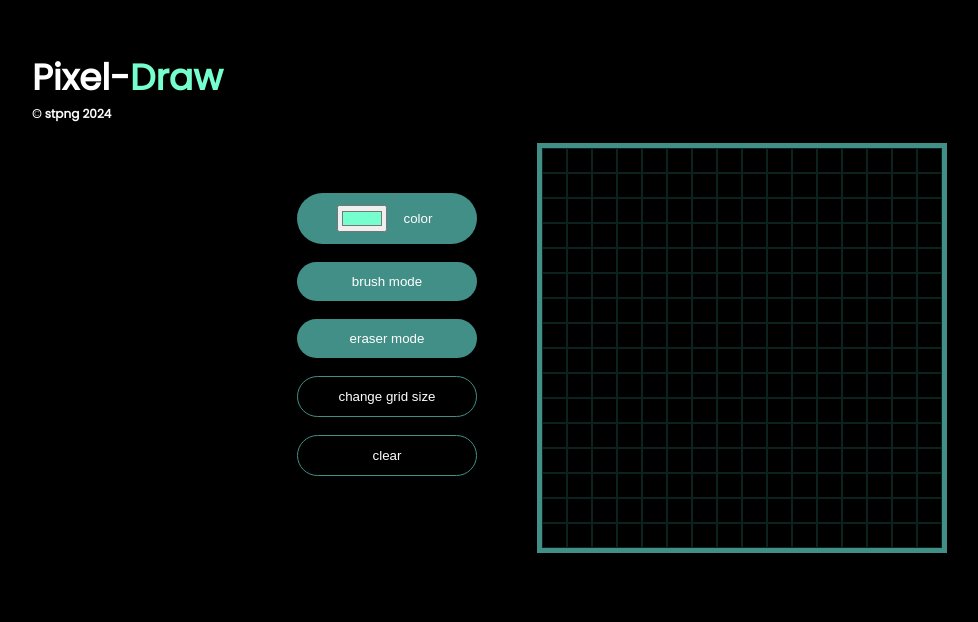
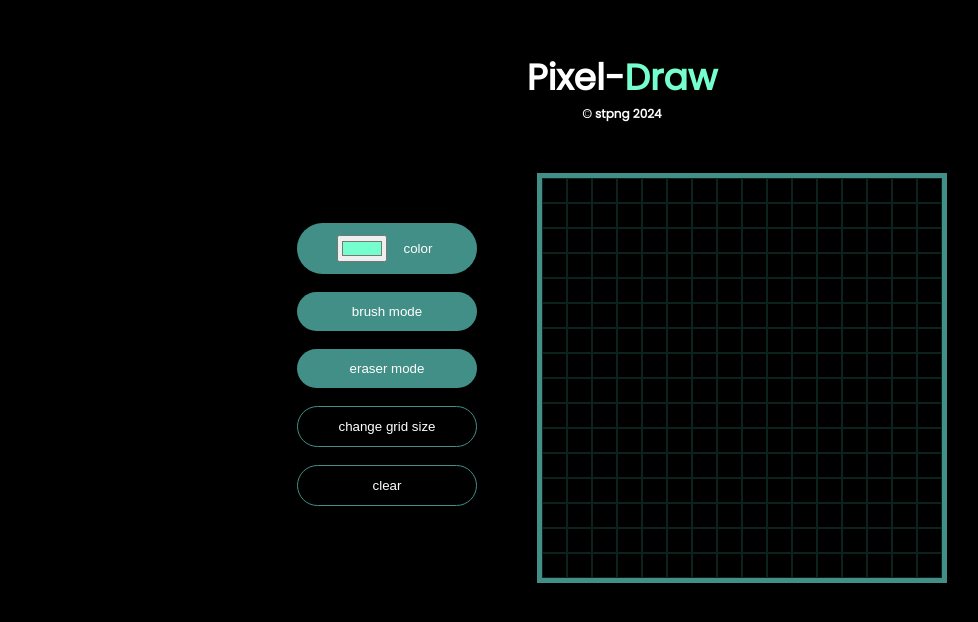
Before and after one commit to 2Seph/pixel-draw, a plain HTML site: page index.html in a window 1280 px wide. Shown: the whole page, without its empty margins (18-996 px from the left). Drawn offline with Linux system fonts and the light colour scheme.

Commit message:
changed my mind & centered header

```diff
--- a/index.html
+++ b/index.html
@@ -7,7 +7,7 @@
     <meta charset="UTF-8">
   </head>
   <body>
-        <div class="a">
+        <div class="header">
           <span id="title">Pixel-<span id="draw">Draw</span></span>
           <span id="c">© stpng 2024 </span>
         </div>
--- a/style.css
+++ b/style.css
@@ -7,11 +7,11 @@ body {
     font-weight: bold;
   }
 
-  .a {
+  .header {
+    text-align: center;
     display: flex;
     flex-direction: column;
-    margin-left: 50px;
-    margin-top:50px;
+    margin: 50px 0;
   }
 
   #draw {
@@ -20,7 +20,7 @@ body {
   #title {
     font-size: 36px;
   }
-  #c{
+  #c {
     font-size: 12px;
     font-weight: 600;
   }
```
